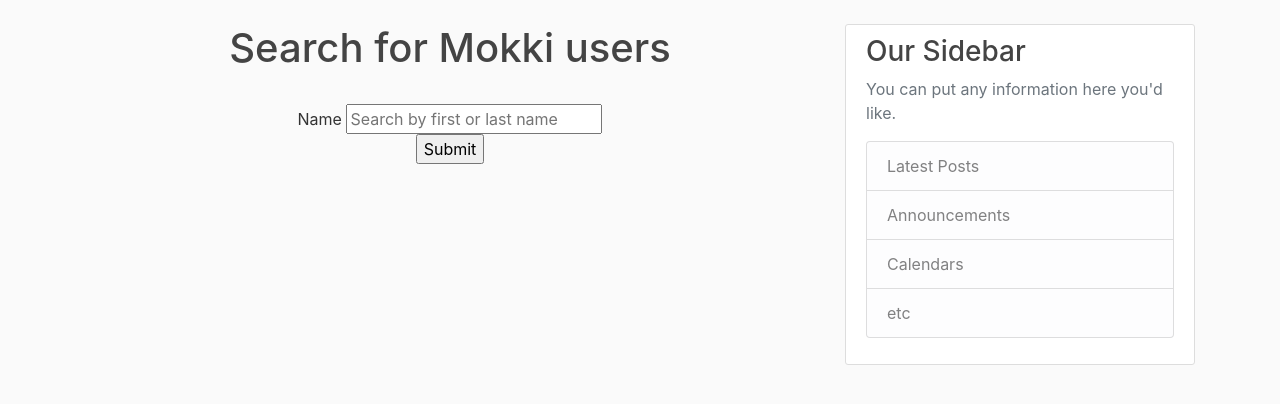
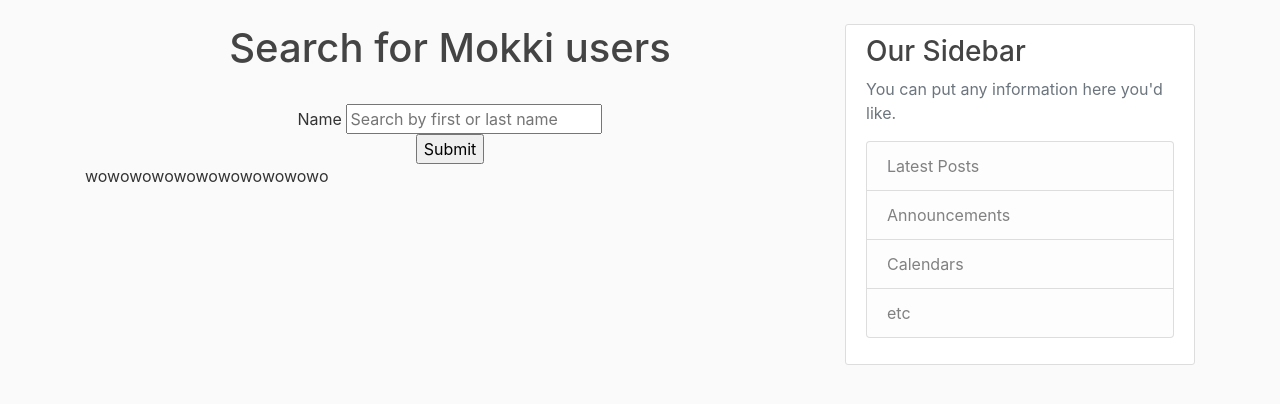
Before and after one commit to bopopescu/mokkiBE, a Flask app: page /search_user_by_fn in a window 1280 px wide. Shown: the part 56-460 px from the top of the page. Run offline with Flask 2, Linux system fonts and the light colour scheme; parts of the project's set-up code (start-up, migrations or seed data) failed here and were passed over; some libraries are stand-ins or nearby versions.

Commit message:
a test push

```diff
--- a/templates/search.html
+++ b/templates/search.html
@@ -16,4 +16,6 @@
             </tr>
         {% endfor %}
 </div>
+
+wowowowowowowowowowowo
 {% endblock %}
```
